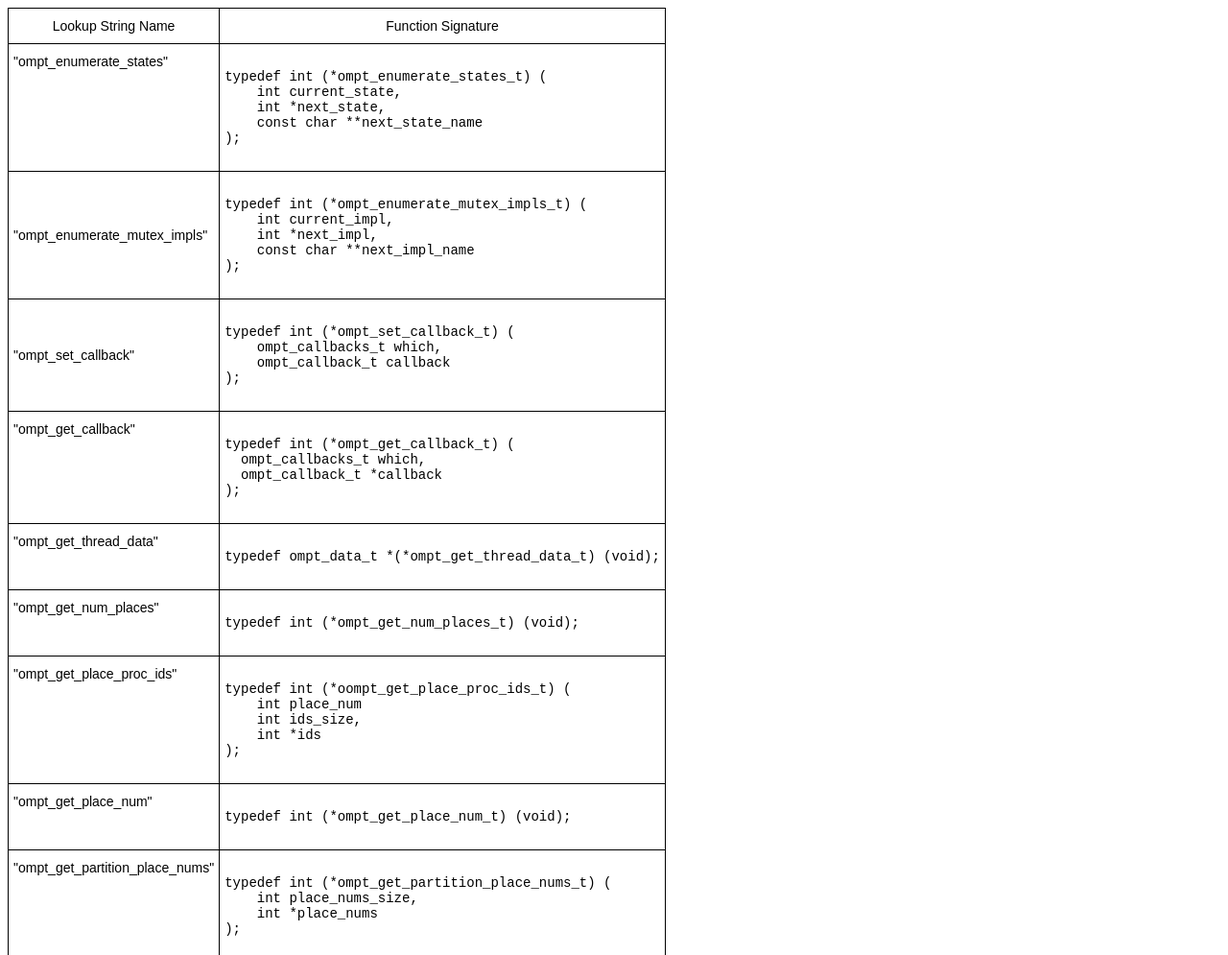
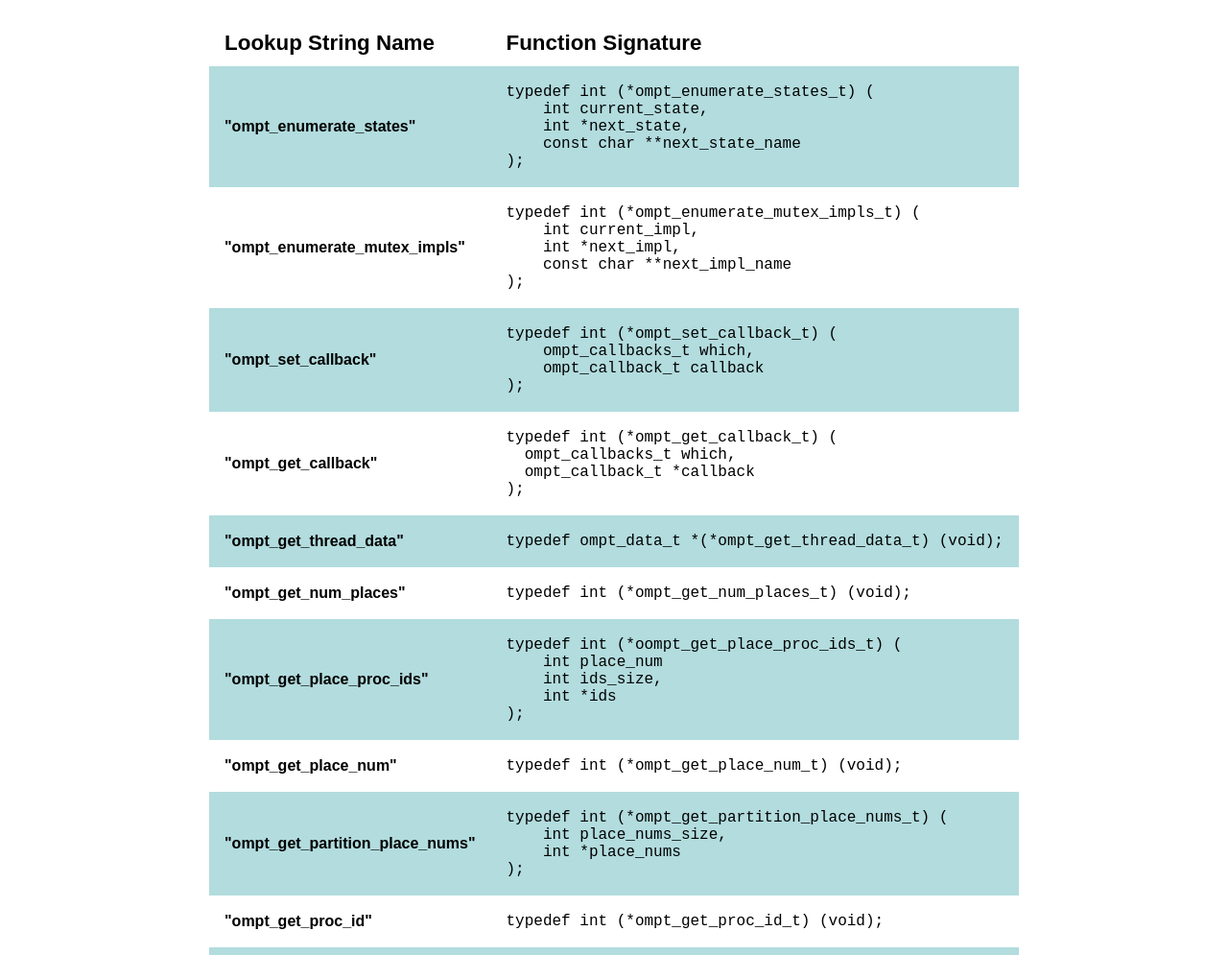
Before and after one commit to LangdalP/OMPT-Summary, a plain HTML site: page html/runtime_entrypoints.html in a window 1280 px wide. Shown: the top 995 px of the page at 96% size. Drawn offline with Linux system fonts and the light colour scheme.

Commit message:
Updated html and css

```diff
--- a/html/runtime_entrypoints.html
+++ b/html/runtime_entrypoints.html
@@ -4,25 +4,17 @@
   <meta charset="utf-8">
   <meta name="viewport" content="width=device-width, initial-scale=1">
   <title>Runtime Entrypoints</title>
-  <style type="text/css">
-    .tg  {border-collapse:collapse;border-spacing:0;}
-    .tg td{font-family:Arial, sans-serif;font-size:14px;padding:10px 5px;border-style:solid;border-width:1px;overflow:hidden;word-break:normal;}
-    .tg th{font-family:Arial, sans-serif;font-size:14px;font-weight:normal;padding:10px 5px;border-style:solid;border-width:1px;overflow:hidden;word-break:normal;}
-    .tg .tg-yw4l{vertical-align:top}
-    pre {
-      margin: 0;
-    }
-  </style>
+  <link rel="stylesheet" type="text/css" href="style.css">
 </head>
 <body>
   <table class="tg">
     <tr>
-      <th class="tg-031e">Lookup String Name</th>
-      <th class="tg-yw4l">Function Signature</th>
+      <th>Lookup String Name</th>
+      <th>Function Signature</th>
     </tr>
     <tr>
-      <td class="tg-yw4l">"ompt_enumerate_states"</td>
-      <td class="tg-yw4l">
+      <td class="name-cell">"ompt_enumerate_states"</td>
+      <td class="code-cell">
         <pre><code>
 typedef int (*ompt_enumerate_states_t) (
     int current_state,
@@ -33,8 +25,8 @@ typedef int (*ompt_enumerate_states_t) (
       </td>
     </tr>
     <tr>
-      <td class="tg-031e">"ompt_enumerate_mutex_impls"</td>
-      <td class="tg-yw4l">
+      <td class="name-cell">"ompt_enumerate_mutex_impls"</td>
+      <td class="code-cell">
         <pre><code>
 typedef int (*ompt_enumerate_mutex_impls_t) (
     int current_impl,
@@ -45,8 +37,8 @@ typedef int (*ompt_enumerate_mutex_impls_t) (
       </td>
     </tr>
     <tr>
-      <td class="tg-031e">"ompt_set_callback"</td>
-      <td class="tg-yw41">
+      <td class="name-cell">"ompt_set_callback"</td>
+      <td class="code-cell">
         <pre><code>
 typedef int (*ompt_set_callback_t) (
     ompt_callbacks_t which,
@@ -55,8 +47,8 @@ typedef int (*ompt_set_callback_t) (
         </code></pre></td>
     </tr>
     <tr>
-      <td class="tg-yw4l">"ompt_get_callback"</td>
-      <td class="tg-yw41">
+      <td class="name-cell">"ompt_get_callback"</td>
+      <td class="code-cell">
       <pre><code>
 typedef int (*ompt_get_callback_t) (
   ompt_callbacks_t which,
@@ -65,22 +57,22 @@ typedef int (*ompt_get_callback_t) (
       </code></pre></td>
     </tr>
     <tr>
-      <td class="tg-yw4l">"ompt_get_thread_data"</td>
-      <td class="tg-yw41">
+      <td class="name-cell">"ompt_get_thread_data"</td>
+      <td class="code-cell">
       <pre><code>
 typedef ompt_data_t *(*ompt_get_thread_data_t) (void);
       </code></pre></td>
     </tr>
     <tr>
-      <td class="tg-yw4l">"ompt_get_num_places"</td>
-      <td class="tg-yw41">
+      <td class="name-cell">"ompt_get_num_places"</td>
+      <td class="code-cell">
       <pre><code>
 typedef int (*ompt_get_num_places_t) (void);
       </code></pre></td>
     </tr>
     <tr>
-      <td class="tg-yw4l">"ompt_get_place_proc_ids"</td>
-      <td class="tg-yw41">
+      <td class="name-cell">"ompt_get_place_proc_ids"</td>
+      <td class="code-cell">
       <pre><code></code>
 typedef int (*oompt_get_place_proc_ids_t) (
     int place_num
@@ -90,15 +82,15 @@ typedef int (*oompt_get_place_proc_ids_t) (
       </pre></td>
     </tr>
     <tr>
-      <td class="tg-yw4l">"ompt_get_place_num"</td>
-      <td class="tg-yw41">
+      <td class="name-cell">"ompt_get_place_num"</td>
+      <td class="code-cell">
       <pre><code>
 typedef int (*ompt_get_place_num_t) (void);
       </code></pre></td>
     </tr>
     <tr>
-      <td class="tg-yw4l">"ompt_get_partition_place_nums"</td>
-      <td class="tg-yw41">
+      <td class="name-cell">"ompt_get_partition_place_nums"</td>
+      <td class="code-cell">
       <pre><code>
 typedef int (*ompt_get_partition_place_nums_t) (
     int place_nums_size,
@@ -107,15 +99,15 @@ typedef int (*ompt_get_partition_place_nums_t) (
       </code></pre></td>
     </tr>
     <tr>
-      <td class="tg-yw4l">"ompt_get_proc_id"</td>
-      <td class="tg-yw41">
+      <td class="name-cell">"ompt_get_proc_id"</td>
+      <td class="code-cell">
       <pre><code>
 typedef int (*ompt_get_proc_id_t) (void);
       </code></pre></td>
     </tr>
     <tr>
-      <td class="tg-yw4l">"ompt_get_state"</td>
-      <td class="tg-yw41">
+      <td class="name-cell">"ompt_get_state"</td>
+      <td class="code-cell">
       <pre><code>
 typedef omp_state_t (*ompt_get_state_t) (
     ompt_wait_id_t *wait_id
@@ -123,8 +115,8 @@ typedef omp_state_t (*ompt_get_state_t) (
       </code></pre></td>
     </tr>
     <tr>
-      <td class="tg-yw4l">"ompt_get_parallel_info"</td>
-      <td class="tg-yw41">
+      <td class="name-cell">"ompt_get_parallel_info"</td>
+      <td class="code-cell">
       <pre><code>
 typedef int (*ompt_get_parallel_info_t) (
     int ancestor_level,
@@ -134,8 +126,8 @@ typedef int (*ompt_get_parallel_info_t) (
       </code></pre></td>
     </tr>
     <tr>
-      <td class="tg-yw4l">"ompt_get_task_info"</td>
-      <td class="tg-yw41">
+      <td class="name-cell">"ompt_get_task_info"</td>
+      <td class="code-cell">
       <pre><code>
 typedef int (*ompt_get_task_info_t) (
     int ancestor_level,
@@ -148,15 +140,15 @@ typedef int (*ompt_get_task_info_t) (
       </code></pre></td>
     </tr>
     <tr>
-      <td class="tg-yw4l">"ompt_get_num_devices"</td>
-      <td class="tg-yw41">
+      <td class="name-cell">"ompt_get_num_devices"</td>
+      <td class="code-cell">
       <pre><code>
 typedef int (*ompt_get_num_devices_t) (void);
       </code></pre></td>
     </tr>
     <tr>
-      <td class="tg-yw4l">"ompt_get_target_info"</td>
-      <td class="tg-yw41">
+      <td class="name-cell">"ompt_get_target_info"</td>
+      <td class="code-cell">
       <pre><code>
 typedef int (*ompt_get_target_info_t) (
     uint64_t *device_num,
@@ -166,8 +158,8 @@ typedef int (*ompt_get_target_info_t) (
       </code></pre></td>
     </tr>
     <tr>
-      <td class="tg-yw4l">"ompt_get_unique_id"</td>
-      <td class="tg-yw41">
+      <td class="name-cell">"ompt_get_unique_id"</td>
+      <td class="code-cell">
       <pre><code>
 typedef uint64_t (*ompt_get_unique_id_t) (void);
       </code></pre></td>
--- /dev/null
+++ b/html/style.css
@@ -0,0 +1,58 @@
+/* First normalize */
+
+table, caption, tbody, tfoot, thead, tr, th, td {
+    margin: 0;
+    padding: 0;
+    border: 0;
+    outline: 0;
+    font-size: 100%;
+    vertical-align: baseline;
+    background: transparent;
+    border-collapse: collapse;
+}
+
+pre {
+    margin: 0;
+}
+
+/* Then make pretty */
+
+html {
+    font-size: 12pt;
+    font-family: Arial, Helvetica, sans-serif;
+}
+
+.tg {
+    margin: 2rem auto;
+    border-bottom: 2px solid #B2DCDE;
+}
+
+.tg th {
+    font-size: 1.4em;
+    font-weight: bold;
+    padding-bottom: 0.5em;
+    padding-left: 1rem;
+    text-align: left;
+}
+
+.tg td {
+    padding: 1rem;
+    vertical-align: middle;
+}
+
+.tg .name-cell {
+    font-weight: bold;
+}
+
+.tg .code-cell {
+    padding-top: 0;
+    padding-bottom: 0;
+}
+
+tr:nth-child(even) {
+    background-color: #B2DCDE;
+}
+
+code {
+    font-family: monospace;
+}
```
